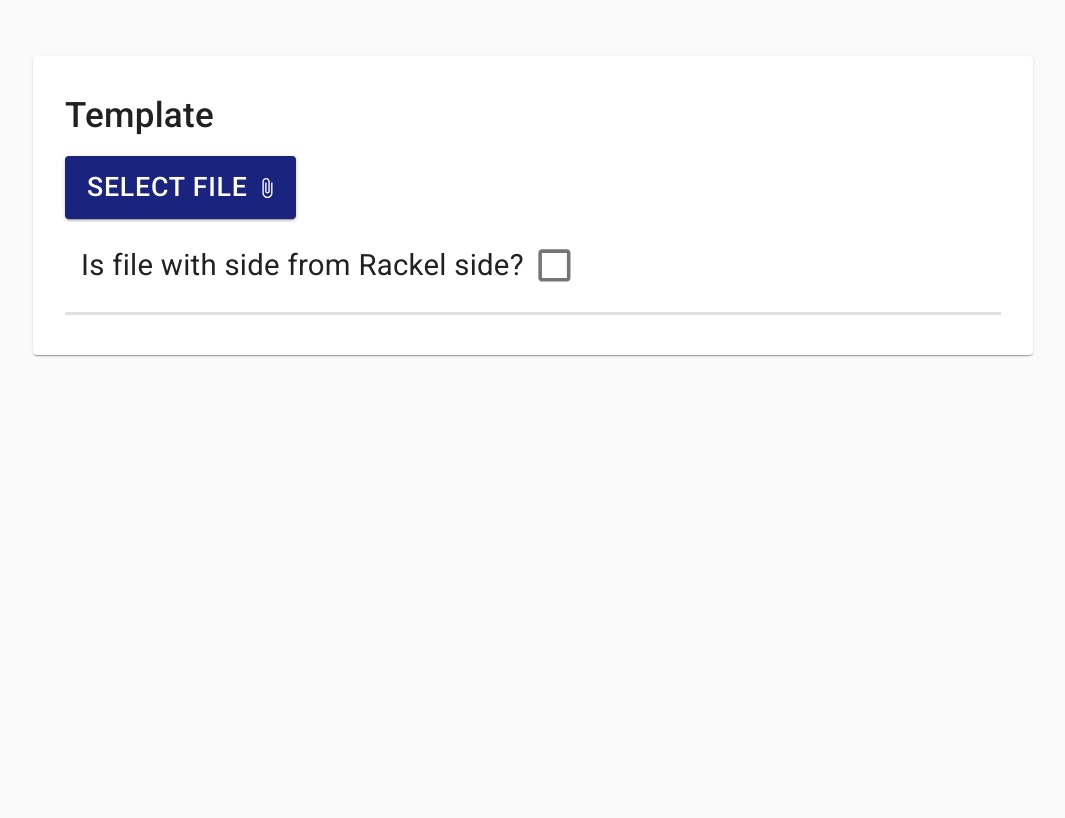
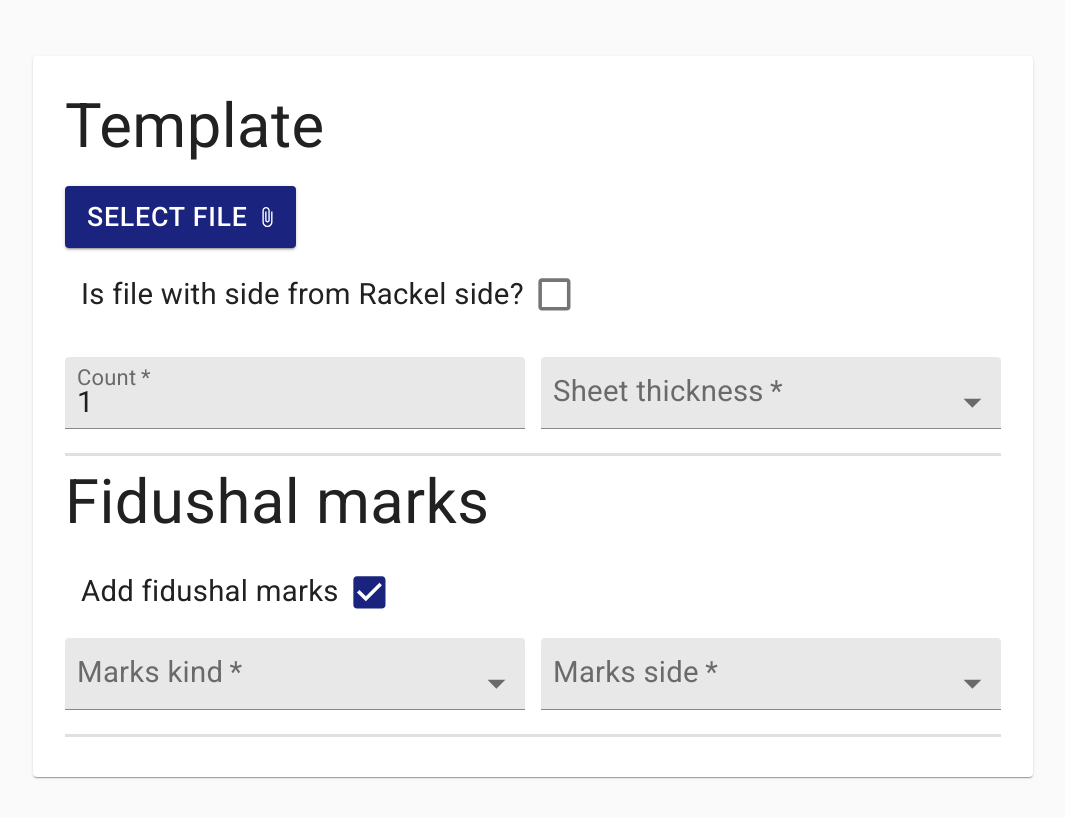
Before and after one commit to IVAS-TECH/front-end, a React (Create React App) app: page / in a window 1280 px wide. Shown: the top 818 px of the page, without its empty margins (107-1172 px from the left). Built offline with nearby package versions, Linux system fonts and the light colour scheme.

Commit message:
Adding more fields to Stencil Form

```diff
--- a/src/component/SectionTitle.tsx
+++ b/src/component/SectionTitle.tsx
@@ -7,7 +7,7 @@ interface SectionTitleProps {
 
 const SectionTitle: React.FC<SectionTitleProps> = ({ title }) => (
     <Typography
-        variant="h6"
+        variant="h4"
         align="left"
         gutterBottom
         color="textPrimary" >
--- a/src/component/form/stencilForm/Form.tsx
+++ b/src/component/form/stencilForm/Form.tsx
@@ -4,6 +4,11 @@ import SectionTitle from '../../SectionTitle';
 import Divider from '../../Divider';
 import SelectFile from '../../formField/stencil/SelectFile';
 import FileSide from '../../formField/stencil/FileSide';
+import Count from '../../formField/stencil/Count';
+import SheetThickness from '../../formField/stencil/SheetThickness';
+import FidushalMarks from '../../formField/stencil/FidushalMarks';
+import FidushalMarksKind from '../../formField/stencil/FidushalMarksKind';
+import FidushalMarksSide from '../../formField/stencil/FidushalMarksSide';
 
 const Form: React.FC<{}> = () => (
     <form noValidate>
@@ -15,6 +20,23 @@ const Form: React.FC<{}> = () => (
             <Grid item xs={12}>
                 <FileSide />
             </Grid>
+            <Grid item xs={6}>
+                <Count />
+            </Grid>
+            <Grid item xs={6}>
+                <SheetThickness />
+            </Grid>
+        </Grid>
+        <Divider />
+        <SectionTitle title="Fidushal marks" />
+        <FidushalMarks />
+        <Grid container spacing={2}>
+            <Grid item xs={6}>
+                <FidushalMarksKind />
+            </Grid>
+            <Grid item xs={6}>
+                <FidushalMarksSide />
+            </Grid>
         </Grid>
         <Divider />
     </form>
--- a/src/component/formControl/Select.tsx
+++ b/src/component/formControl/Select.tsx
@@ -22,9 +22,7 @@ export interface SelectProps<Value extends string | number> extends FormControlP
     onValueChange: (value: Value) => void,
     notSelectedText?: string,
     options: Array<Value>
-    optionText: {
-        [V in Value]: string
-    }
+    optionText: Record<Value, string>
 };
 
 function changeableProps<Value extends string | number>()
--- /dev/null
+++ b/src/component/formField/stencil/Count.tsx
@@ -0,0 +1,14 @@
+import React from 'react';
+import NumberInput from '../../formControl/NumberInput';
+
+const Count: React.FC<{}> = () => (
+    <NumberInput
+        label="Count"
+        fullWidth
+        required
+        value={1}
+        onValueChange={v => console.log(v)} />
+
+);
+
+export default Count;
--- /dev/null
+++ b/src/component/formField/stencil/FidushalMarks.tsx
@@ -0,0 +1,11 @@
+import React from 'react';
+import CheckboxWithLabel from '../../formControl/CheckboxWithLabel';
+
+const FidushalMarks: React.FC<{}> = () => (
+    <CheckboxWithLabel
+        checked={true}
+        label="Add fidushal marks"
+        onToggle={v => console.log(v)} />
+);
+
+export default FidushalMarks;
--- /dev/null
+++ b/src/component/formField/stencil/FidushalMarksKind.tsx
@@ -0,0 +1,29 @@
+import React from 'react';
+import FidushalMarksKind from '../../../type/stencil/FidushalMarksKind';
+import createSelect from '../../formControl/Select';
+
+const Select = createSelect<FidushalMarksKind>();
+
+const optionText: Record<FidushalMarksKind, string> = {
+    [FidushalMarksKind.Engraved]: 'Engraved',
+    [FidushalMarksKind.Cut]: 'Cut',
+};
+
+const options: Array<FidushalMarksKind> = [
+    FidushalMarksKind.Engraved,
+    FidushalMarksKind.Cut
+];
+
+const Field: React.FC<{}> = () => (
+    <Select
+        required
+        id="fidushal-marks-kind-select"
+        label="Marks kind"
+        value={''}
+        notSelectedText="Not selected"
+        onValueChange={v => console.log(v)}
+        options={options}
+        optionText={optionText} />
+);
+
+export default Field;
--- /dev/null
+++ b/src/component/formField/stencil/FidushalMarksSide.tsx
@@ -0,0 +1,31 @@
+import React from 'react';
+import FidushalMarksSide from '../../../type/stencil/FidushalMarksSide';
+import createSelect from '../../formControl/Select';
+
+const Select = createSelect<FidushalMarksSide>();
+
+const optionText: Record<FidushalMarksSide, string> = {
+    [FidushalMarksSide.PCBSide]: 'PCB side',
+    [FidushalMarksSide.RacelSide]: 'Rackel side',
+    [FidushalMarksSide.BothSides]: 'From both sides'
+};
+
+const options: Array<FidushalMarksSide> = [
+    FidushalMarksSide.PCBSide,
+    FidushalMarksSide.RacelSide,
+    FidushalMarksSide.BothSides
+];
+
+const Field: React.FC<{}> = () => (
+    <Select
+        required
+        id="fidushal-marks-side-select"
+        label="Marks side"
+        value={''}
+        notSelectedText="Not selected"
+        onValueChange={v => console.log(v)}
+        options={options}
+        optionText={optionText} />
+);
+
+export default Field;
--- /dev/null
+++ b/src/component/formField/stencil/SheetThickness.tsx
@@ -0,0 +1,55 @@
+import React from 'react';
+import SheetThickness from '../../../type/stencil/SheetThickness';
+import createSelect from '../../formControl/Select';
+
+const Select = createSelect<SheetThickness>();
+
+const micro: (n: number) => string = n => `${n} μm`;
+
+const optionText: Record<SheetThickness, string> = {
+    [SheetThickness.MM30]: micro(30),
+    [SheetThickness.MM40]: micro(40),
+    [SheetThickness.MM50]: micro(50),
+    [SheetThickness.MM80]: micro(80),
+    [SheetThickness.MM90]: micro(90),
+    [SheetThickness.MM100]: micro(100),
+    [SheetThickness.MM110]: micro(110),
+    [SheetThickness.MM120]: micro(120),
+    [SheetThickness.MM130]: micro(130),
+    [SheetThickness.MM150]: micro(150),
+    [SheetThickness.MM180]: micro(180),
+    [SheetThickness.MM200]: micro(200),
+    [SheetThickness.MM250]: micro(250),
+    [SheetThickness.MM300]: micro(300)
+};
+
+const options: Array<SheetThickness> = [
+    SheetThickness.MM30,
+    SheetThickness.MM40,
+    SheetThickness.MM50,
+    SheetThickness.MM80,
+    SheetThickness.MM90,
+    SheetThickness.MM100,
+    SheetThickness.MM110,
+    SheetThickness.MM120,
+    SheetThickness.MM130,
+    SheetThickness.MM150,
+    SheetThickness.MM180,
+    SheetThickness.MM200,
+    SheetThickness.MM250,
+    SheetThickness.MM300
+];
+
+const Field: React.FC<{}> = () => (
+    <Select
+        required
+        id="sheet-thickness-select"
+        label="Sheet thickness"
+        value={''}
+        notSelectedText="Not selected"
+        onValueChange={v => console.log(v)}
+        options={options}
+        optionText={optionText} />
+);
+
+export default Field;
--- /dev/null
+++ b/src/type/stencil/FidushalMarksKind.ts
@@ -0,0 +1,6 @@
+enum FidushalMarksKind {
+    Engraved = 'engraved',
+    Cut = 'cut'
+};
+
+export default FidushalMarksKind;
--- /dev/null
+++ b/src/type/stencil/FidushalMarksSide.ts
@@ -0,0 +1,7 @@
+enum FidushalMarksSide {
+    PCBSide = 'PCB-side',
+    RacelSide = 'Rackel-side',
+    BothSides = 'both-sides'
+};
+
+export default FidushalMarksSide;
--- /dev/null
+++ b/src/type/stencil/SheetThickness.ts
@@ -0,0 +1,18 @@
+enum SheetThickness {
+    MM30 = 30,
+    MM40 = 40,
+    MM50 = 50,
+    MM80 = 80,
+    MM90 = 90,
+    MM100 = 100,
+    MM110 = 110,
+    MM120 = 120,
+    MM130 = 130,
+    MM150 = 150,
+    MM180 = 180,
+    MM200 = 200,
+    MM250 = 250,
+    MM300 = 300
+};
+
+export default SheetThickness;
```
